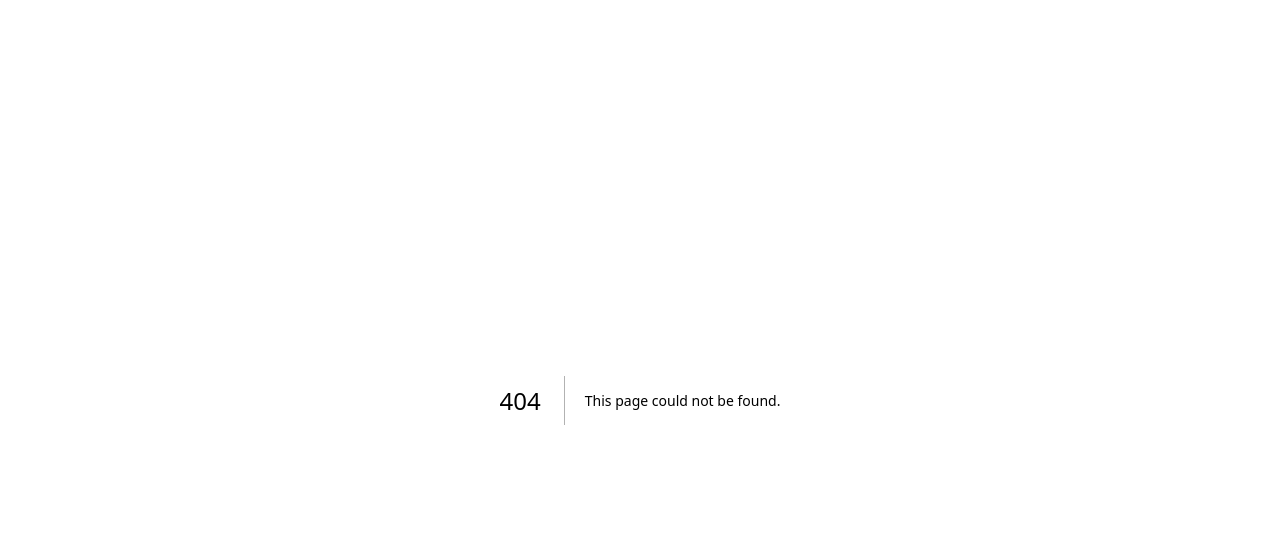
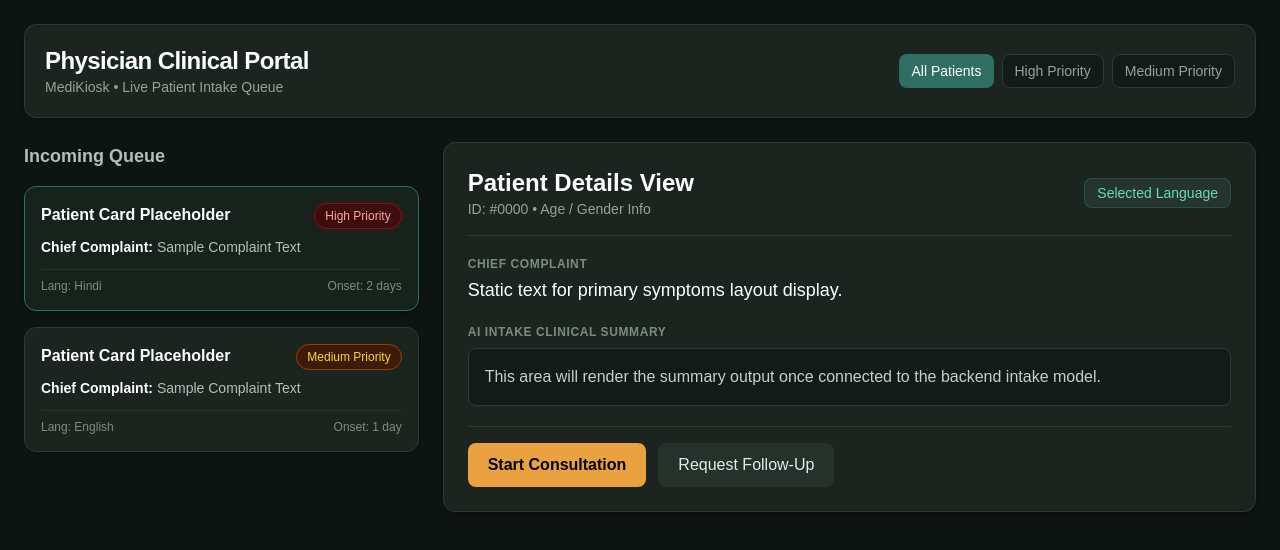
Before and after one commit to 3J0SKA/MediKiosk, a Next.js app in the folder frontend/: page /physician-login in a window 1280 px wide. Before the commit this address had no page. Shown: the top 550 px of the page. Built offline with nearby package versions, Linux system fonts and the light colour scheme.

Commit message:
Add styled dark theme Physician Dashboard and update homepage links

```diff
--- /dev/null
+++ b/frontend/app/physician-login/page.tsx
@@ -0,0 +1,106 @@
+import React from 'react';
+
+export default function PhysicianDashboard() {
+  return (
+    <div className="min-h-screen bg-[#0E1411] text-[#E4EAE6] p-6 font-sans">
+      {/* Top Header */}
+      <header className="bg-[#1C2420] border border-[#2D3A34] p-5 rounded-xl shadow-md mb-6 flex justify-between items-center">
+        <div>
+          <h1 className="text-2xl font-bold text-white tracking-tight">Physician Clinical Portal</h1>
+          <p className="text-sm text-[#94A39A]">MediKiosk • Live Patient Intake Queue</p>
+        </div>
+        <div className="flex gap-2">
+          <button className="px-3 py-1.5 text-sm rounded-lg bg-[#2F6F63] text-white font-medium hover:bg-[#26594F] transition">
+            All Patients
+          </button>
+          <button className="px-3 py-1.5 text-sm rounded-lg bg-[#141A17] text-[#94A39A] border border-[#2D3A34] hover:bg-[#242F2A] transition">
+            High Priority
+          </button>
+          <button className="px-3 py-1.5 text-sm rounded-lg bg-[#141A17] text-[#94A39A] border border-[#2D3A34] hover:bg-[#242F2A] transition">
+            Medium Priority
+          </button>
+        </div>
+      </header>
+
+      {/* Grid Layout */}
+      <div className="grid grid-cols-1 md:grid-cols-3 gap-6">
+
+        {/* Left Column: Queue Placeholder */}
+        <div className="space-y-4">
+          <h2 className="text-lg font-semibold text-[#B2C0B8]">Incoming Queue</h2>
+
+          <div className="p-4 rounded-xl border border-[#2F6F63] bg-[#17221D] cursor-pointer shadow-md">
+            <div className="flex justify-between items-start mb-2">
+              <h3 className="font-bold text-white">Patient Card Placeholder</h3>
+              <span className="text-xs px-2.5 py-1 rounded-full font-medium bg-red-950/80 border border-red-800 text-red-300">
+                High Priority
+              </span>
+            </div>
+            <p className="text-sm text-[#B2C0B8] line-clamp-1">
+              <strong className="text-white">Chief Complaint:</strong> Sample Complaint Text
+            </p>
+            <div className="mt-3 text-xs text-[#7A8C82] flex justify-between border-t border-[#25322C] pt-2">
+              <span>Lang: Hindi</span>
+              <span>Onset: 2 days</span>
+            </div>
+          </div>
+
+          <div className="p-4 rounded-xl border border-[#2D3A34] bg-[#1C2420] cursor-pointer shadow-sm hover:border-[#3E4E46] transition">
+            <div className="flex justify-between items-start mb-2">
+              <h3 className="font-bold text-white">Patient Card Placeholder</h3>
+              <span className="text-xs px-2.5 py-1 rounded-full font-medium bg-amber-950/80 border border-amber-800 text-amber-300">
+                Medium Priority
+              </span>
+            </div>
+            <p className="text-sm text-[#B2C0B8] line-clamp-1">
+              <strong className="text-white">Chief Complaint:</strong> Sample Complaint Text
+            </p>
+            <div className="mt-3 text-xs text-[#7A8C82] flex justify-between border-t border-[#25322C] pt-2">
+              <span>Lang: English</span>
+              <span>Onset: 1 day</span>
+            </div>
+          </div>
+        </div>
+
+        {/* Right Column: Details Panel */}
+        <div className="md:col-span-2 bg-[#1C2420] p-6 rounded-xl shadow-md border border-[#2D3A34]">
+          <div className="border-b border-[#2D3A34] pb-4 mb-5 flex justify-between items-center">
+            <div>
+              <h2 className="text-2xl font-bold text-white">Patient Details View</h2>
+              <p className="text-sm text-[#94A39A]">ID: #0000 • Age / Gender Info</p>
+            </div>
+            <span className="px-3 py-1 bg-[#25352E] text-[#69D9BD] border border-[#2F6F63]/50 rounded-lg text-sm font-medium">
+              Selected Language
+            </span>
+          </div>
+
+          <div className="space-y-5">
+            <div>
+              <h3 className="text-xs font-bold text-[#7A8C82] uppercase tracking-wider">Chief Complaint</h3>
+              <p className="text-lg text-white font-medium mt-1">
+                Static text for primary symptoms layout display.
+              </p>
+            </div>
+
+            <div>
+              <h3 className="text-xs font-bold text-[#7A8C82] uppercase tracking-wider">AI Intake Clinical Summary</h3>
+              <div className="mt-2 p-4 bg-[#141A17] rounded-lg border border-[#2D3A34] text-[#C4D1C9]">
+                This area will render the summary output once connected to the backend intake model.
+              </div>
+            </div>
+
+            <div className="pt-4 flex gap-3 border-t border-[#2D3A34]">
+              <button className="px-5 py-2.5 bg-[#E9A23F] text-black font-semibold rounded-lg hover:bg-[#d49133] transition">
+                Start Consultation
+              </button>
+              <button className="px-5 py-2.5 bg-[#25322C] text-[#E4EAE6] font-medium rounded-lg hover:bg-[#2D3A34] transition">
+                Request Follow-Up
+              </button>
+            </div>
+          </div>
+        </div>
+
+      </div>
+    </div>
+  );
+}
```
